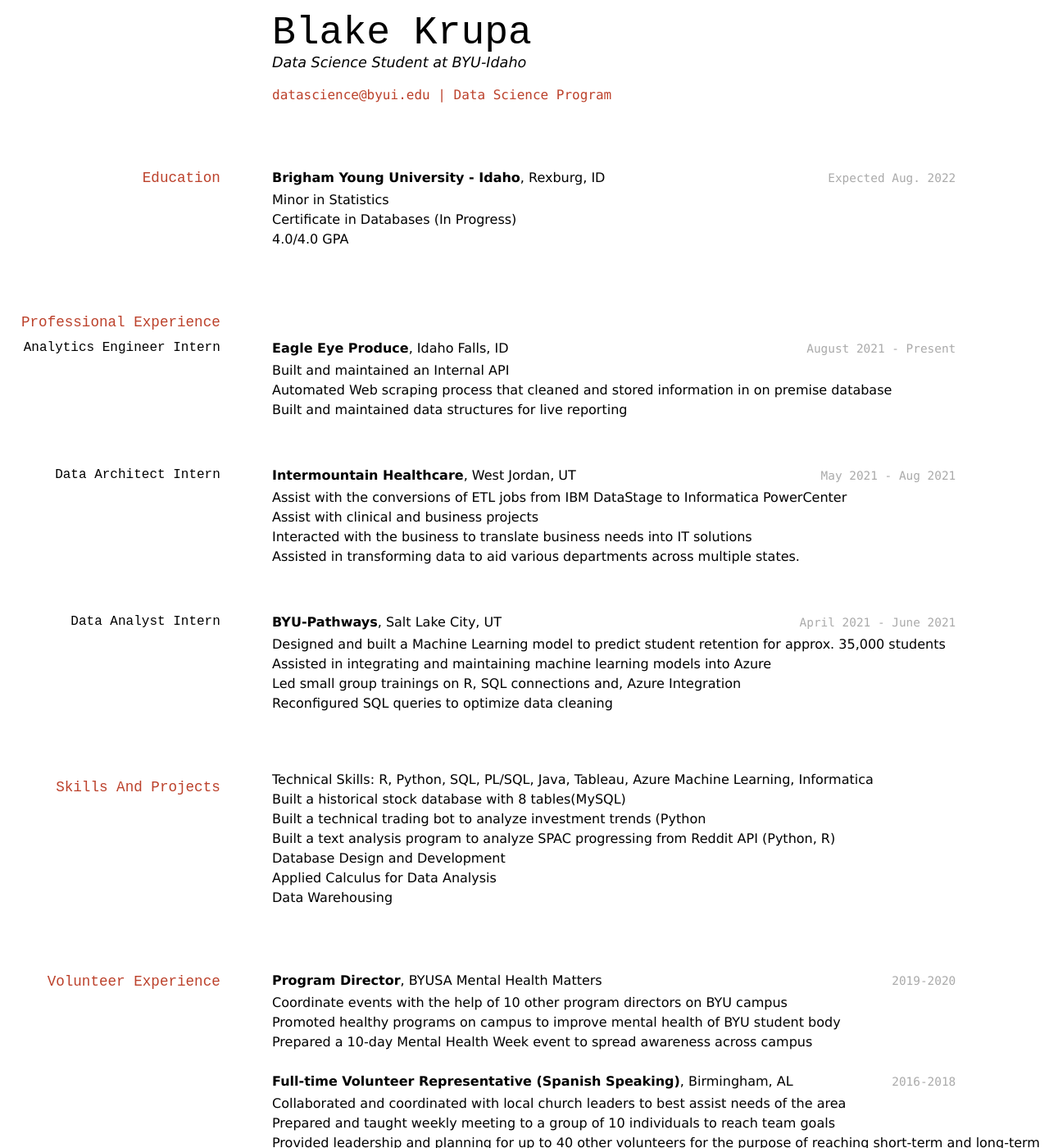
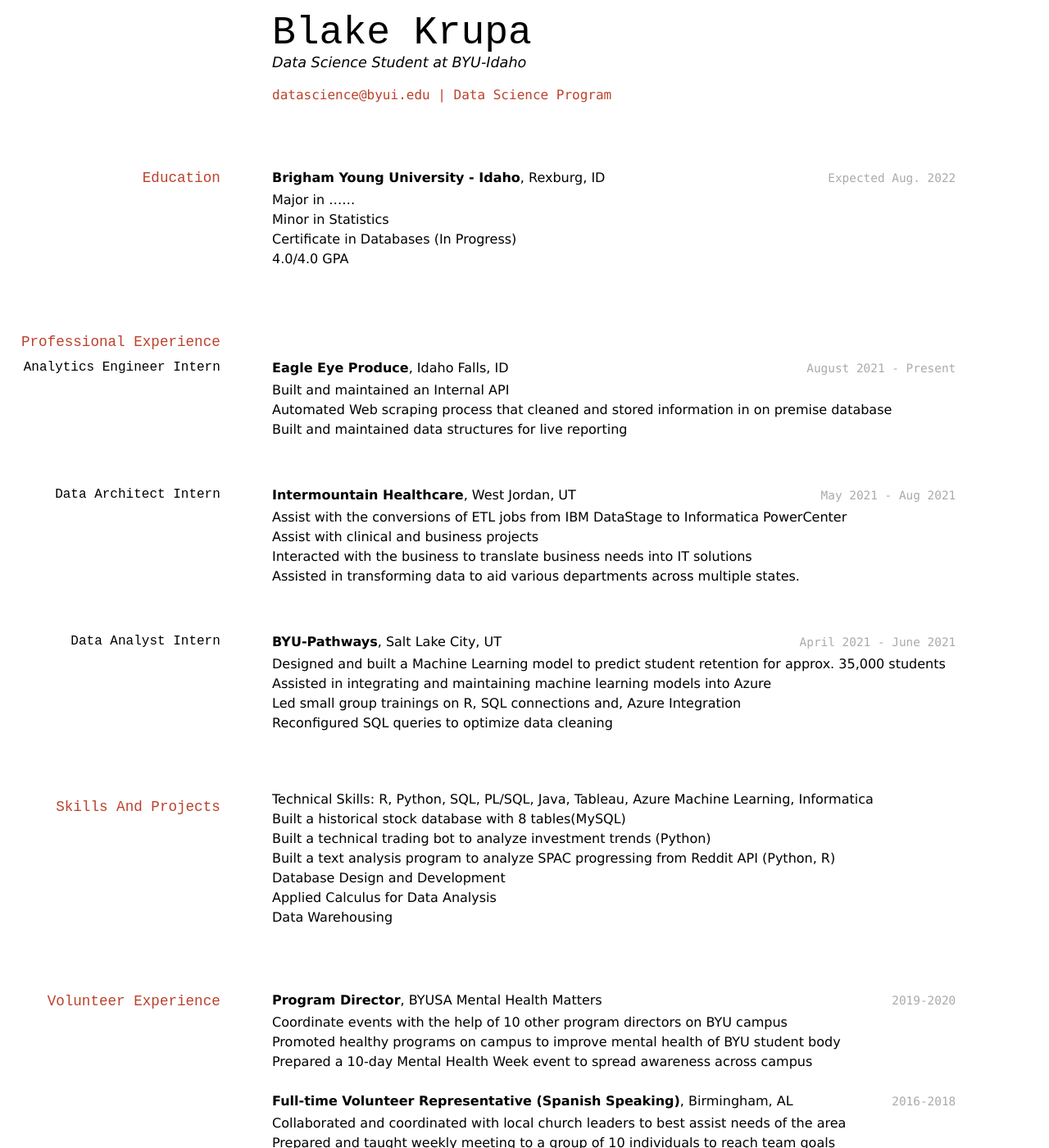
Before and after one commit to byuids-resumes/BlakeKrupa_Resume, a Jekyll site: the page built from docs/index.md, in a window 1280 px wide and 1400 px high. Shown: the whole window at 82% size. Built offline with Jekyll 4.4.1, drawn with Linux system fonts in a browser that asks for light colours.

Commit message:
small edits

```diff
--- a/docs/index.md
+++ b/docs/index.md
@@ -18,6 +18,7 @@ Data Science Student at BYU-Idaho
 `Expected Aug. 2022`
 __Brigham Young University - Idaho__, Rexburg, ID
 
+- Major in ......
 - Minor in Statistics
 - Certificate in Databases (In Progress)
 - 4.0/4.0  GPA
@@ -61,7 +62,7 @@ __BYU-Pathways__, Salt Lake City, UT
 
 - Technical Skills: R, Python, SQL, PL/SQL, Java, Tableau, Azure Machine Learning, Informatica
 - Built a historical stock database with 8 tables(MySQL)
-- Built a technical trading bot to analyze investment trends (Python
+- Built a technical trading bot to analyze investment trends (Python)
 - Built a text analysis program to analyze SPAC progressing from Reddit API (Python, R)
 - Database Design and Development
 - Applied Calculus for Data Analysis
```
